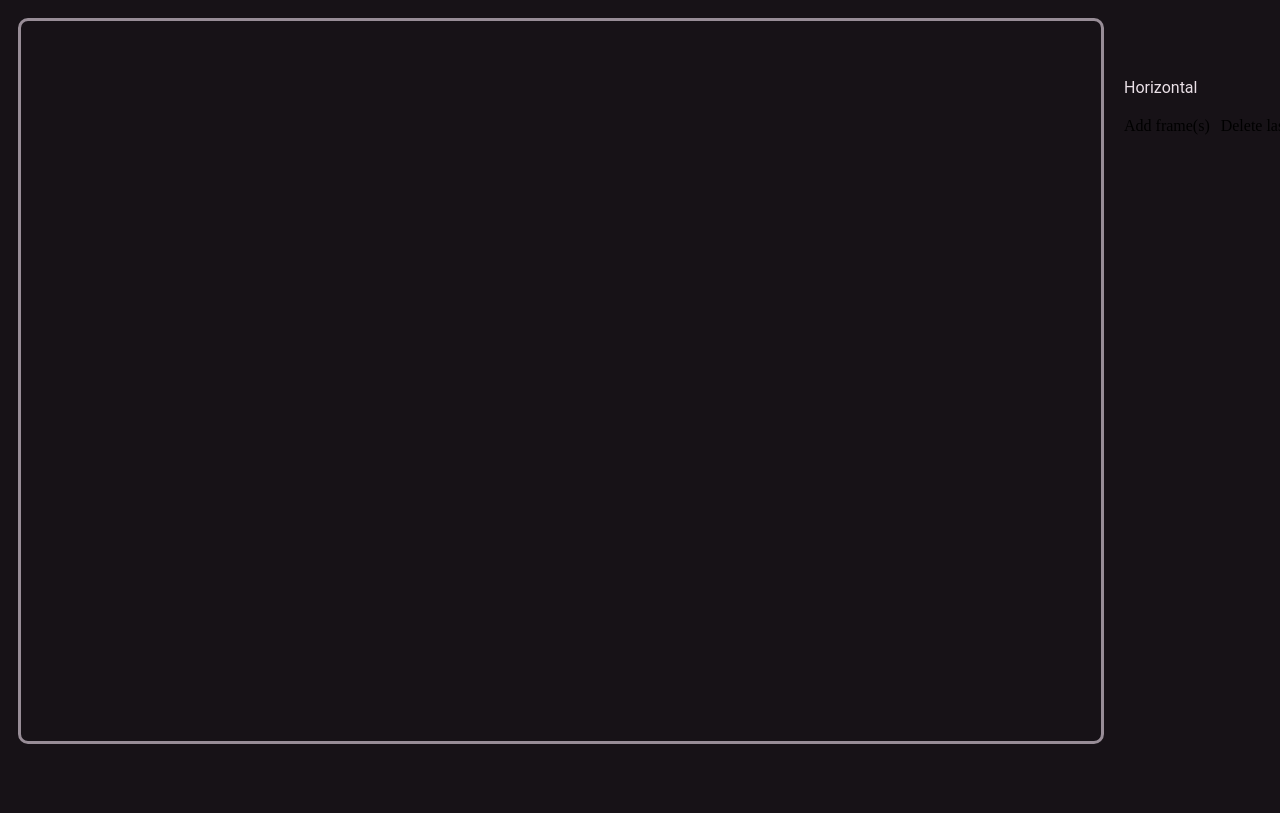
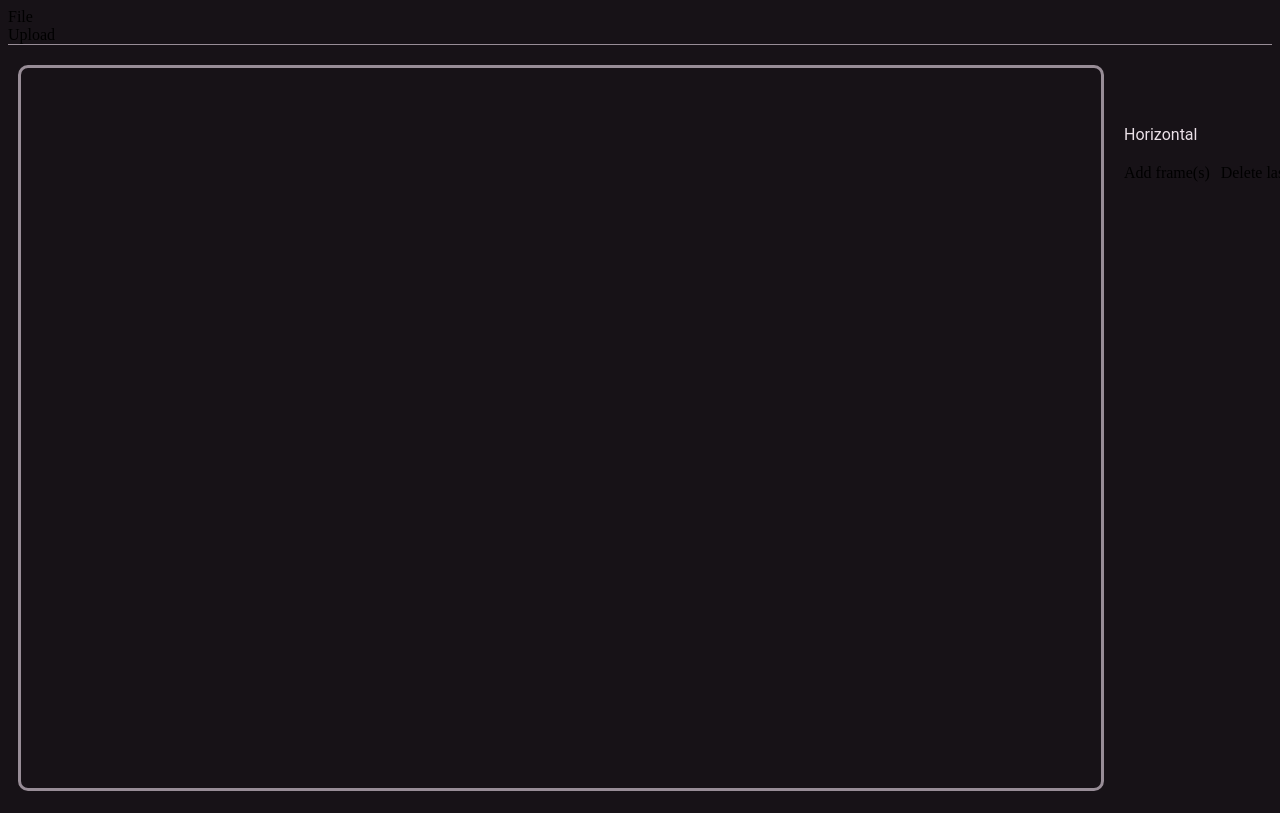
Before and after one commit to G1org1owo/apng-editor-web, a SvelteKit app: page / in a window 1280 px wide. Shown: the top 813 px of the page. Built offline with nearby package versions, Linux system fonts and the light colour scheme.

Commit message:
Move file upload to upper menu

```diff
--- a/src/lib/components/Sidebar.svelte
+++ b/src/lib/components/Sidebar.svelte
@@ -19,13 +19,6 @@
     let frameCount: number = 1;
     let millisecondsPerFrame: number = 100;
     let horizontal: boolean = true;
-
-    let fileInput: HTMLInputElement;
-
-    const onFileSelected = (event: Event) => {
-        let file: File = fileInput.files![0];
-        dispatch('fileSelected', {file: file});
-    };
 
     const onTextUpdate = (e: InputEvent, updateValue: (n: number) => void) => {
         let textField: MdOutlinedTextField = e.target as MdOutlinedTextField;
@@ -51,7 +44,6 @@
     }
 
     $: selection = {x: xOffset, y:yOffset, w:width, h:height, frames: frameCount, msPerFrame: millisecondsPerFrame, horizontal: horizontal};
-    $: checked = horizontal? "checked" : "";
 </script>
 
 <div class="dark input-sizes">
@@ -96,27 +88,10 @@
     <md-filled-tonal-button on:click={clearFrames}>Clear frames</md-filled-tonal-button>
 </div>
 
-<div class="dark input-file-container">
-    <input hidden type="file" accept="image/*"
-        bind:this={fileInput}
-        on:change={onFileSelected}>
-    <!-- svelte-ignore a11y-click-events-have-key-events -->
-    <!-- svelte-ignore a11y-no-static-element-interactions -->
-    <md-elevated-button class="dark" on:click={fileInput.click()}>
-        Upload file
-        <svg slot="icon" xmlns="http://www.w3.org/2000/svg" height="24px" viewBox="0 -960 960 960" width="24px" fill="#e8eaed"><path d="M440-440H200v-80h240v-240h80v240h240v80H520v240h-80v-240Z"/></svg>
-    </md-elevated-button>
-</div>
-
 <style>
     label {
         font-family: "Roboto", roboto;
         color: var(--md-sys-color-on-background);
-    }
-
-    .input-file-container {
-        display: flex;
-        justify-content: right;
     }
 
     .input-sizes {
--- a/src/routes/+page.svelte
+++ b/src/routes/+page.svelte
@@ -4,6 +4,12 @@
 	import Sidebar from "$lib/components/Sidebar.svelte";
 	import Canvas from "$lib/components/Canvas.svelte";
 	import AnimationPreview from "$lib/components/AnimationPreview.svelte";
+    import "@material/web/button/text-button";
+	import type { MdMenu } from "@material/web/menu/menu";
+    import "@material/web/menu/menu-item";
+
+    let fileMenu: MdMenu;
+    let fileInput: HTMLInputElement;
 
     let backgroundImage: ImageBitmap;
     let baseImage: ImageBitmap;
@@ -16,8 +22,9 @@
     let drawPreviewFrame: (frame: ImageBitmap) => void;
     let resetPreview: () => void;
 
-    const loadImage = async (event: CustomEvent) => {
-        baseImage = await createImageBitmap(event.detail.file);
+    const loadImage = async (event: Event) => {
+        const file = fileInput.files![0];
+        baseImage = await createImageBitmap(file);
         resetCanvas();
         paintImage(baseImage, selection);
     };
@@ -64,6 +71,27 @@
     });
 </script>
 
+<!-- svelte-ignore a11y-click-events-have-key-events -->
+<!-- svelte-ignore a11y-no-static-element-interactions -->
+<div class="navbar dark">
+    <span style="position: relative">
+        <md-text-button class="dark navbar-button" id="anchor-file"
+            on:click={fileMenu.open = !fileMenu.open}>
+            File
+        </md-text-button>
+
+        <input hidden type="file" accept="image/*"
+            bind:this={fileInput}
+            on:change={loadImage}>
+
+        <md-menu class="dark" anchor="anchor-file" bind:this={fileMenu}>
+            <md-menu-item on:click={() => fileInput.click()}>
+                <div slot="headline">Upload</div>
+            </md-menu-item>
+        </md-menu>
+    </span>
+</div>
+
 <div style="width: 100%; height: 100%;" class="dark content-container">
     <div class="dark canvas-container">
         <Canvas
@@ -79,7 +107,6 @@
         <div class="dark controls-container">
             <Sidebar
                 bind:selection={selection}
-                on:fileSelected={loadImage}
                 on:extractFrames={extractFrames}
                 on:deleteLastFrame={deleteLastFrame}
                 on:clearFrames={clearFrames}
@@ -96,6 +123,15 @@
 </div>
 
 <style>
+    .navbar {
+        border-bottom: 1px solid var(--md-sys-color-outline);
+        margin-bottom: 10px;
+    }
+
+    .navbar-button {
+        --md-text-button-container-shape: 0px;
+    }
+
     .content-container {
         display: flex;
     }
```
